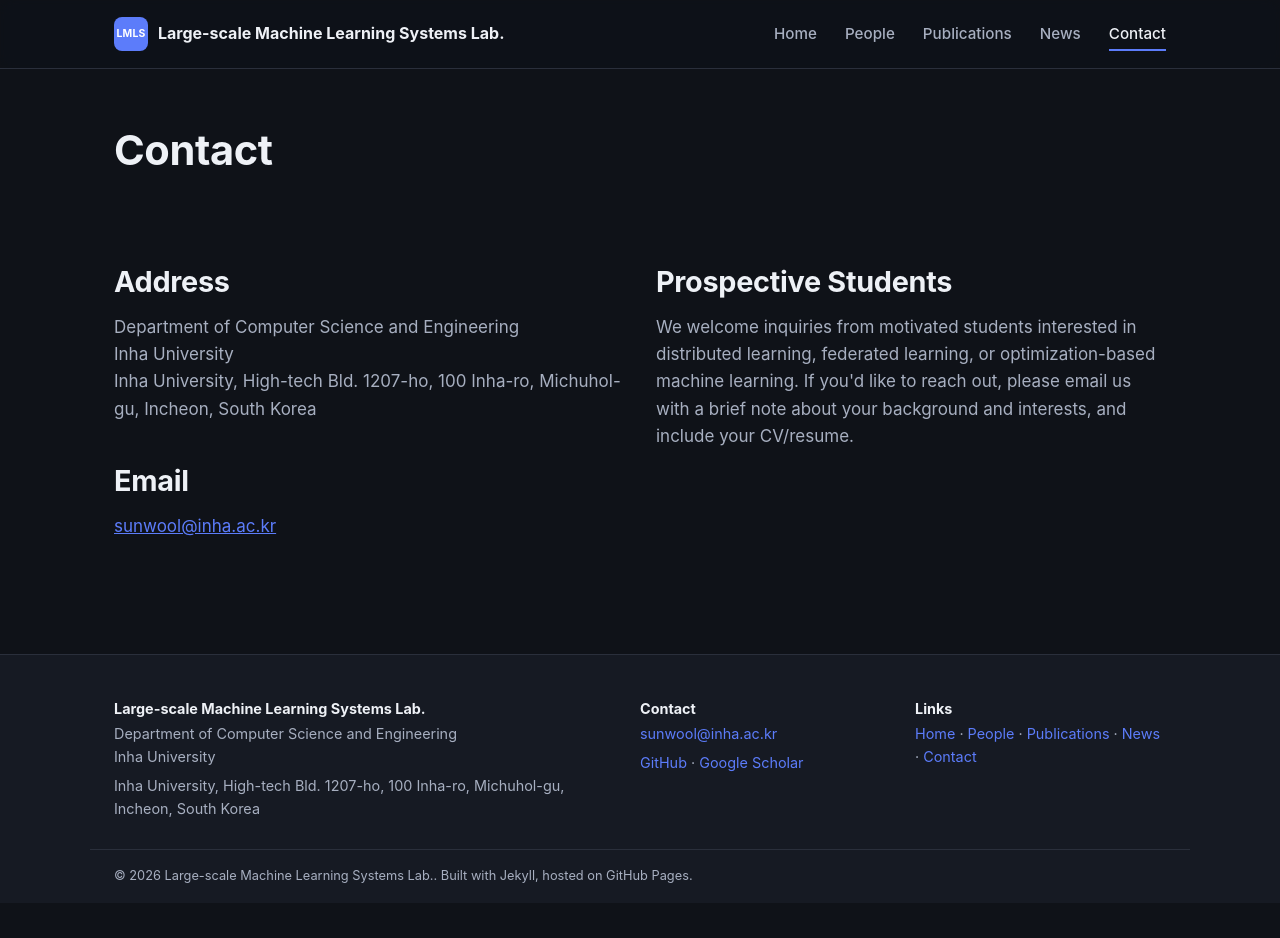
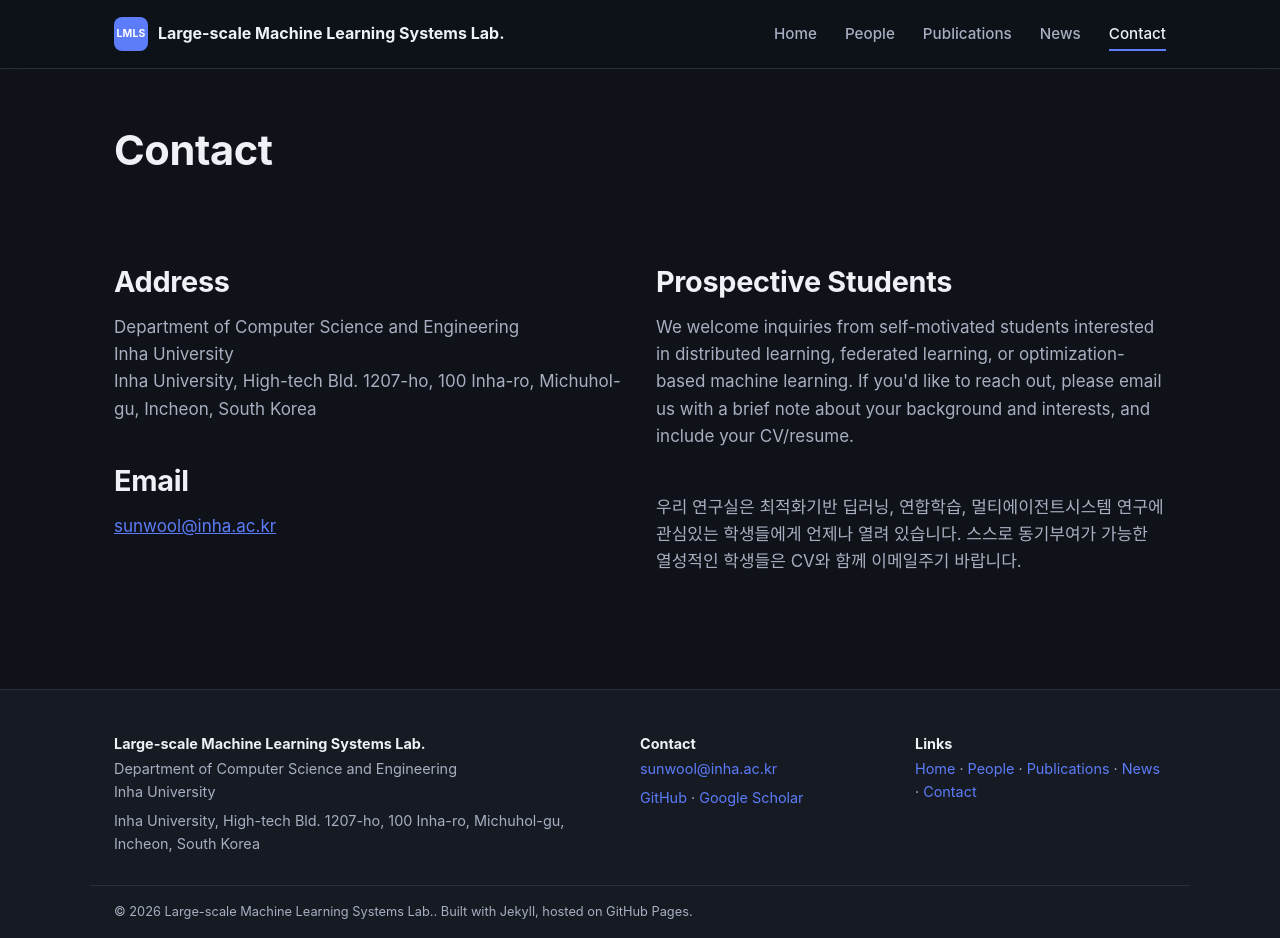
Before and after one commit to LMLS-Lab/lmls-lab.github.io, a Jekyll site: the page built from contact.md, in a window 1280 px wide and 938 px high. Built offline with Jekyll 4.4.1, drawn with Linux system fonts in a browser that asks for light colours.

Commit message:
Updated.

```diff
--- a/contact.md
+++ b/contact.md
@@ -22,10 +22,11 @@ permalink: /contact/
 
       <div class="prose">
         <h2>Prospective Students</h2>
-        <p>We welcome inquiries from motivated students interested in distributed learning,
+        <p>We welcome inquiries from self-motivated students interested in distributed learning,
         federated learning, or optimization-based machine learning. If you'd like to reach out,
         please email us with a brief note about your background and interests, and include your
-        CV/resume.</p>
+        CV/resume.</p><br>
+        <p>우리 연구실은 최적화기반 딥러닝, 연합학습, 멀티에이전트시스템 연구에 관심있는 학생들에게 언제나 열려 있습니다. 스스로 동기부여가 가능한 열성적인 학생들은 CV와 함께 이메일주기 바랍니다. </p>
 
         <!-- TODO: add admissions-cycle-specific notes, application links, or a map/directions here. -->
       </div>
```
